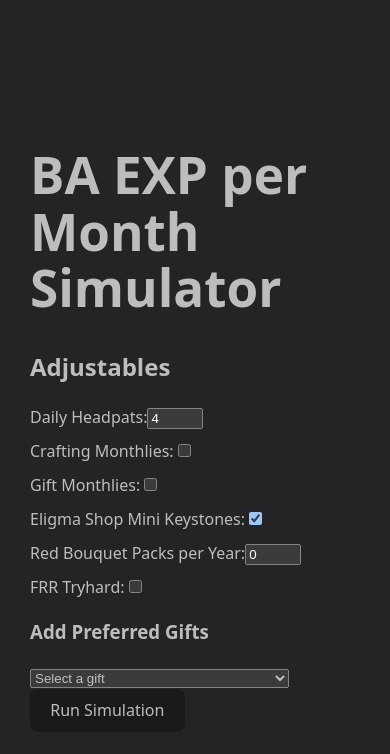
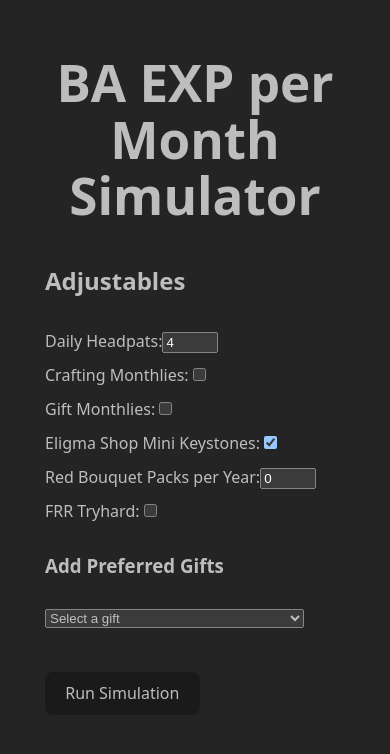
Before and after one commit to chommit/ba-bond-exp-viz, a React (Vite) app in the folder frontend/: page / in a window 390 px wide. Shown: the top 754 px of the page. Built offline with nearby package versions, Linux system fonts and the light colour scheme.

Commit message:
Center content and support for mobile/desktop layouts

```diff
--- a/frontend/index.html
+++ b/frontend/index.html
@@ -4,7 +4,7 @@
     <meta charset="UTF-8" />
     <link rel="icon" type="image/svg+xml" href="/vite.svg" />
     <meta name="viewport" content="width=device-width, initial-scale=1.0" />
-    <title>BA Bond EXP Calculator</title>
+    <title>BA Bond EXP Simulator</title>
   </head>
   <body>
     <div id="root"></div>
--- a/frontend/src/App.jsx
+++ b/frontend/src/App.jsx
@@ -11,16 +11,15 @@ const COLORS = [
   "#ff8042", "#8dd1e1",
   "#e78dc0ff", "#f3eda8ff", "#f77d7dff",
   "#ab79c6ff", "#c7c7c7ff"
-
 ]
 
 export default function App() {
   const [params, setParams] = useState({
-    dailyHeadpats: 4,          // float 0–10
+    dailyHeadpats: 4,
     craftingMonthlies: false,
     giftMonthlies: false,
     eligmaMiniKeystones: true,
-    redBouquetPacks: 0,        // 0–24 int
+    redBouquetPacks: 0,
     frrTryhard: false,
   });
   const [selectedGifts, setSelectedGifts] = useState([])
@@ -28,7 +27,6 @@ export default function App() {
 
   const handleChange = (e) => {
     const { name, type, value, checked } = e.target;
-
     setParams(prev => ({
       ...prev,
       [name]: type === "checkbox" ? checked : Number(value)
@@ -63,13 +61,14 @@ export default function App() {
   }
 
   return (
-    <div style={{ padding: 30 }}>
-      <h1>BA EXP per Month Simulator</h1>
+    <div style={styles.container}>
+      <h1 style={styles.title}>BA EXP per Month Simulator</h1>
 
+      <div style={styles.mainContent}>
+        {/* Left column: Adjustables + Gifts */}
+        <div style={styles.leftColumn}>
           <h2>Adjustables</h2>
-
-    <div style={{ display: "flex", flexDirection: "column", gap: "10px", maxWidth: "400px" }}>
-
+          <div style={styles.adjustables}>
             <label>
               Daily Headpats:
               <input
@@ -135,7 +134,6 @@ export default function App() {
                 onChange={handleChange}
               />
             </label>
-
           </div>
 
           <h3>Add Preferred Gifts</h3>
@@ -150,38 +148,21 @@ export default function App() {
           </select>
 
           {selectedGifts.map(g => (
-        <div
-          key={g.gift_id}
-          style={{
-            display: "flex",
-            alignItems: "center",
-            gap: "10px",
-            marginBottom: "6px"
-          }}
-        >
+            <div key={g.gift_id} style={styles.giftRow}>
               <span style={{ minWidth: "150px" }}>{g.name}</span>
 
               <select
                 value={g.value}
                 onChange={e => updateValue(g.gift_id, Number(e.target.value))}
               >
-            {g.grade === "yellow" && (
-              <option value={1}>Nice</option>
-            )}
+                {g.grade === "yellow" && <option value={1}>Nice</option>}
                 <option value={2}>Great</option>
                 <option value={3}>Amazing</option>
               </select>
 
               <button
                 onClick={() => removeGift(g.gift_id)}
-            style={{
-              backgroundColor: "#ff4d4d",
-              color: "#DDDDDDDD",
-              border: "none",
-              borderRadius: "4px",
-              cursor: "pointer",
-              padding: "1px 4px"
-            }}
+                style={styles.removeButton}
               >
                 ✕
               </button>
@@ -190,9 +171,11 @@ export default function App() {
 
           <br />
           <button onClick={runCompute}>Run Simulation</button>
+        </div>
 
+        {/* Right column: Results */}
         {result && (
-        <>
+          <div style={styles.rightColumn}>
             <h2>Total EXP: {Math.trunc(result.total_exp[1])}</h2>
 
             <BarChart
@@ -208,8 +191,7 @@ export default function App() {
 
             <h3>EXP Per Crafting Keystone: {Math.round(result.exp_per_craft[1] * 100) / 100}</h3>
 
-          <div style={{ display: "flex", alignItems: "center", gap: "40px" }}>
-                {/* Pie Chart */}
+            <div style={styles.pieLegendContainer}>
               <PieChart width={400} height={400}>
                 <Pie
                   data={result.components.map((v, i) => ({
@@ -228,10 +210,9 @@ export default function App() {
                 <Tooltip />
               </PieChart>
 
-                {/* Legend */}
-                <div style={{ display: "flex", flexDirection: "column", gap: "8px" }}>
+              <div style={styles.legend}>
                 {result.components.map((comp, i) => (
-                    <div key={i} style={{ display: "flex", alignItems: "center", gap: "8px" }}>
+                  <div key={i} style={styles.legendItem}>
                     <div
                       style={{
                         width: "20px",
@@ -245,8 +226,83 @@ export default function App() {
                 ))}
               </div>
             </div>
-            </>
+          </div>
         )}
+      </div>
     </div>
   )
 }
+
+// Styles
+const styles = {
+  container: {
+    padding: 20,
+    display: "flex",
+    flexDirection: "column",
+    alignItems: "center",
+  },
+  title: {
+    textAlign: "center",
+    marginBottom: 20
+  },
+  mainContent: {
+    display: "flex",
+    flexDirection: "row",
+    gap: "40px",
+    width: "100%",
+    justifyContent: "center",
+    alignItems: "flex-start",
+    flexWrap: "wrap" // Allows mobile stacking
+  },
+  leftColumn: {
+    display: "flex",
+    flexDirection: "column",
+    alignItems: "flex-start",
+    minWidth: 300,
+    gap: "10px",
+  },
+  adjustables: {
+    display: "flex",
+    flexDirection: "column",
+    gap: "10px",
+    maxWidth: 400
+  },
+  giftRow: {
+    display: "flex",
+    alignItems: "center",
+    gap: "10px",
+    marginBottom: "6px"
+  },
+  removeButton: {
+    backgroundColor: "#ff4d4d",
+    color: "#DDDDDDDD",
+    border: "none",
+    borderRadius: "4px",
+    cursor: "pointer",
+    padding: "1px 4px"
+  },
+  rightColumn: {
+    display: "flex",
+    flexDirection: "column",
+    alignItems: "center",
+    minWidth: 350,
+    gap: "20px",
+  },
+  pieLegendContainer: {
+    display: "flex",
+    flexDirection: "row",
+    gap: "40px",
+    flexWrap: "wrap",
+    justifyContent: "center"
+  },
+  legend: {
+    display: "flex",
+    flexDirection: "column",
+    gap: "8px"
+  },
+  legendItem: {
+    display: "flex",
+    alignItems: "center",
+    gap: "8px"
+  }
+}
--- a/frontend/src/index.css
+++ b/frontend/src/index.css
@@ -24,10 +24,10 @@ a:hover {
 
 body {
   margin: 0;
-  display: flex;
-  place-items: center;
   min-width: 320px;
   min-height: 100vh;
+  background-color: #242424;
+  color: rgba(212, 212, 212, 0.87);
 }
 
 select {
```
Also changed, not shown: 1 other file (tests, documents, lock files or other folders). Lines whose indentation alone changed are shown as unchanged.
